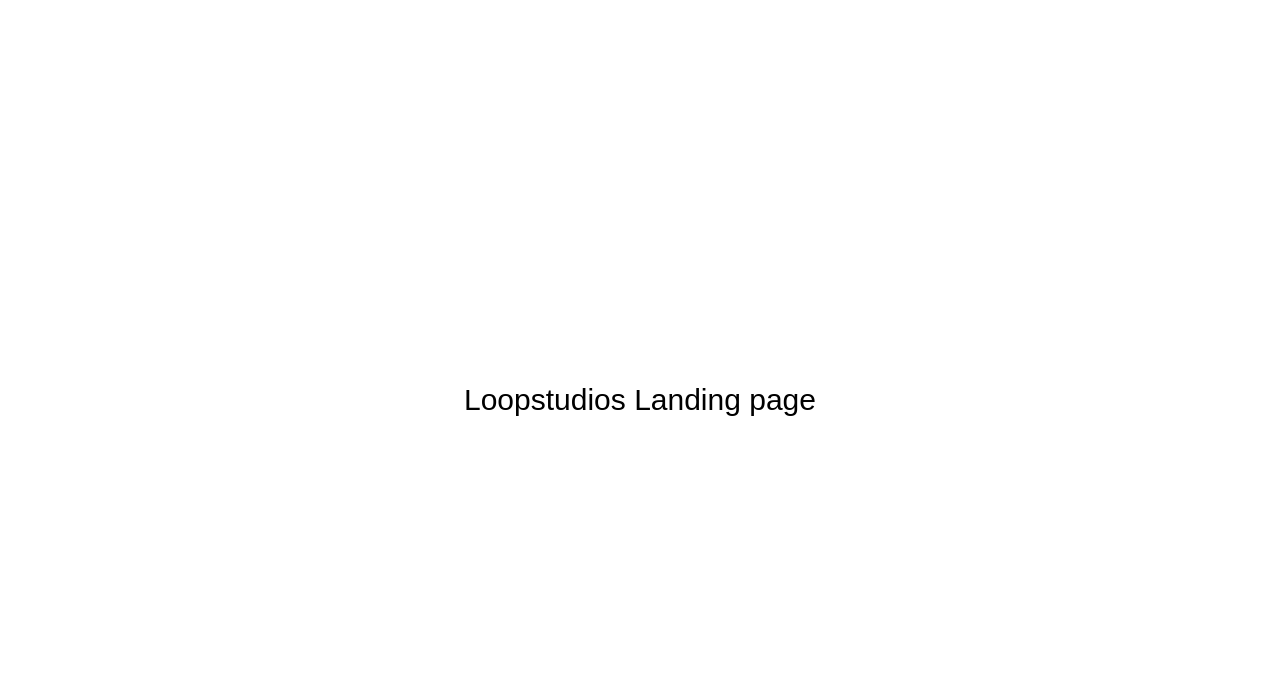
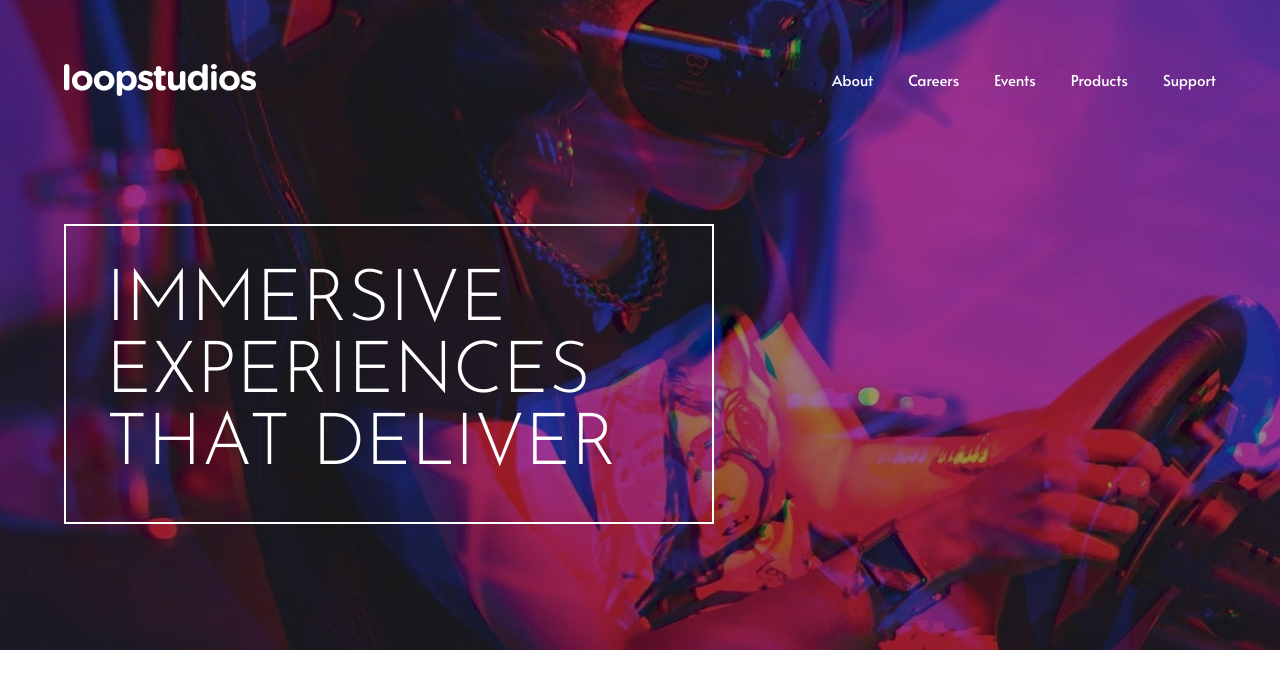
Before and after one commit to shobhit-gupta/fem11-loopstudios, a SvelteKit app: page / in a window 1280 px wide. Shown: the top 688 px of the page. Built offline with nearby package versions, Linux system fonts and the light colour scheme.

Commit message:
feat: Add hero section

```diff
--- a/src/routes/+page.svelte
+++ b/src/routes/+page.svelte
@@ -1,14 +1,117 @@
-<div class="flex h-screen items-center justify-center">
-	<h1 class="text-3xl">Loopstudios Landing page</h1>
-</div>
+<svelte:head>
+	<link rel="preconnect" href="https://fonts.googleapis.com" />
+	<link rel="preconnect" href="https://fonts.gstatic.com" crossorigin="true" />
+	<link
+		href="https://fonts.googleapis.com/css2?family=Alata&family=Josefin+Sans:wght@300&display=swap"
+		rel="stylesheet"
+	/>
+	<title>Loopstudios</title>
+</svelte:head>
 
-<!-- About -->
-<!-- Careers -->
-<!-- Events -->
-<!-- Products -->
-<!-- Support -->
+<header
+	class="
+		relative
+		h-[650px]
+		bg-[url('/images/mobile/image-hero.jpg')]
+		bg-cover
+		bg-center
+		bg-no-repeat
+		px-6
+		pt-10
+		md:bg-[url('/images/desktop/image-hero.jpg')]
+		md:bg-top
+		md:pt-16
+	"
+>
+	<!-- Translucent overlay -->
+	<div
+		class="
+			absolute
+			bottom-0
+			left-0
+			right-0
+			top-0
+			z-0
+		bg-black/40
+		"
+	/>
+	<!-- Container flex -->
+	<div
+		class="
+			relative
+			mx-auto
+			flex
+			max-w-6xl
+			flex-col
+			items-start
+			gap-40
+			md:gap-32
+		"
+	>
+		<!-- Navigation -->
+		<div
+			class="
+				flex
+				w-full
+				justify-between
+			"
+		>
+			<img
+				src="/images/logo.svg"
+				alt=""
+				class="
+					w-36
+					grow-0
+					md:w-48
+				"
+			/>
+			<div
+				class="
+					hidden
+					md:block
 
-<!-- Immersive experiences that deliver -->
+				"
+			>
+				<nav
+					class="
+					flex
+						h-full
+						w-96
+						flex-row
+						items-center
+						justify-between
+						leading-relaxed
+						text-white
+					"
+				>
+					<a href="/">About</a>
+					<a href="/">Careers</a>
+					<a href="/">Events</a>
+					<a href="/">Products</a>
+					<a href="/">Support</a>
+				</nav>
+			</div>
+		</div>
+		<!-- Page Heading -->
+		<h1
+			class="
+				max-w-[650px]
+				border-2
+			border-white
+				p-6
+				font-display
+				text-[40px]
+				font-light
+				uppercase
+			text-white
+				md:p-10
+				md:text-7xl
+			"
+		>
+			Immersive experiences that deliver
+		</h1>
+	</div>
+</header>
 
 <!-- The leader in interactive VR -->
 
```
